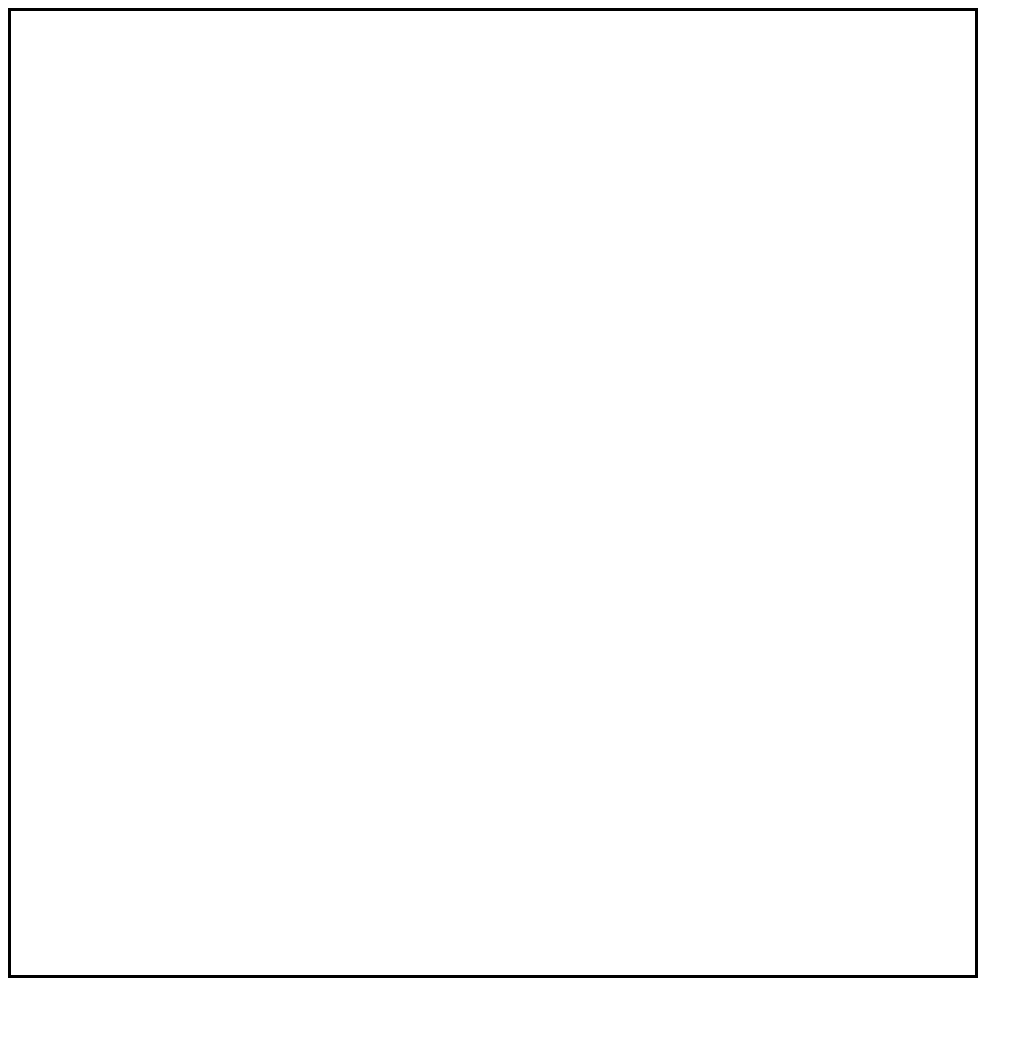
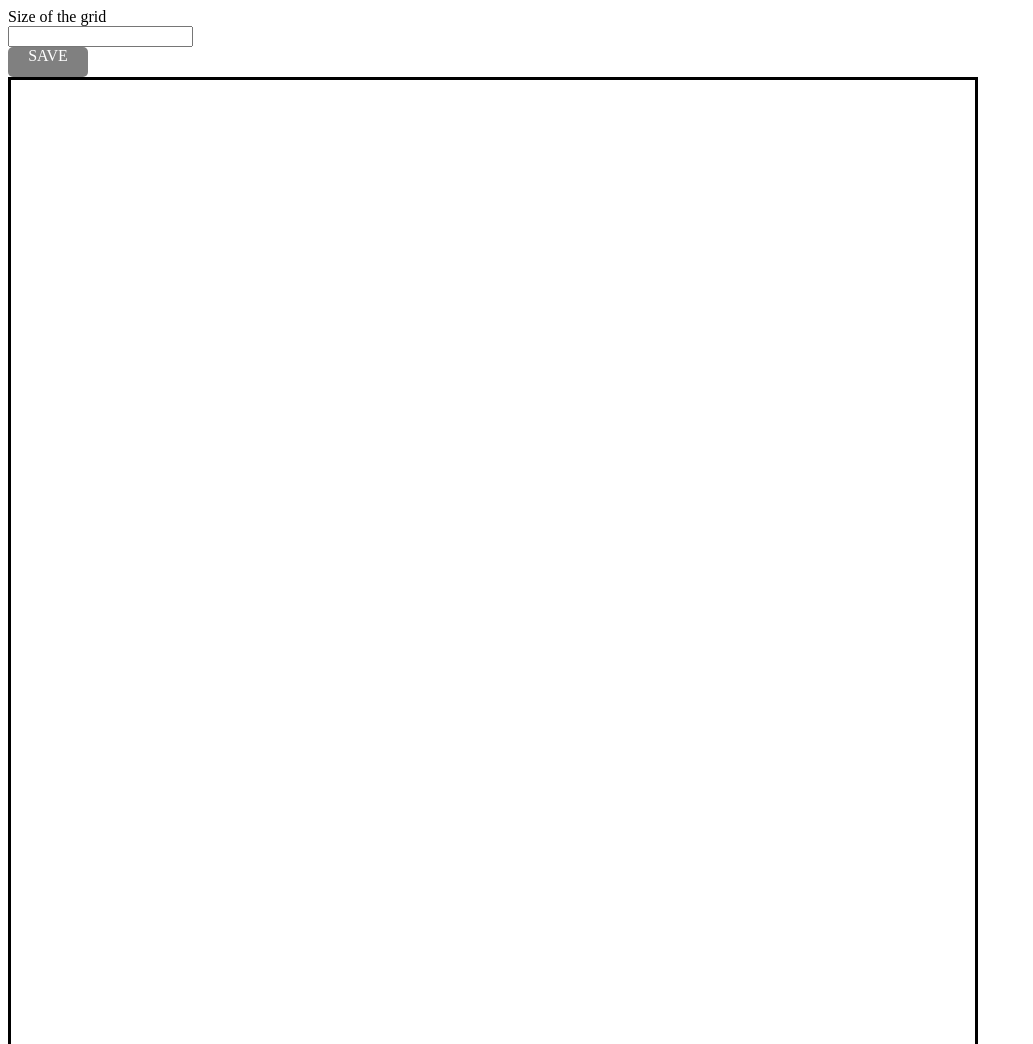
Before and after one commit to Shwps/etch-a-sketch, a plain HTML site: page index.html in a window 1280 px wide. Shown: the top 1044 px of the page, without its empty margins (0-1033 px from the left). Before the commit the page ends 986 px from the top, so only its background shows below. Drawn offline with Linux system fonts and the light colour scheme.

Commit message:
Added functionality to change size of grid

```diff
--- a/index.html
+++ b/index.html
@@ -7,6 +7,11 @@
         <link rel="stylesheet" href="style.css">
     </head>
     <body>
+        <form>
+            <label for="size">Size of the grid</label><br>
+            <input type="text" id="size" name="size" value="">
+        </form>
+        <div class="save">SAVE</div>
         <div class="container"></div>
     </body>
 </html>
--- a/script.js
+++ b/script.js
@@ -1,11 +1,30 @@
 const container = document.querySelector(".container");
 
-for (let i = 0; i < 16 ** 2; i++) {
-  const div = document.createElement("div");
-  div.classList.add("gridElement");
-  div.setAttribute("style", "background:; width:auto; height:auto; ");
-  div.addEventListener("mouseenter", () => div.classList.add("drawn"));
-  container.appendChild(div);
+const userInputSize = document.querySelector("#size").value;
+
+const saveButton = document.querySelector(".save");
+
+saveButton.addEventListener("click", () => updateGrid());
+
+function updateGrid (){
+  let gridSize = prompt("What size?");
+  establishGrid(gridSize);
 }
 
+
+function establishGrid (gridSize){
+  while(container.firstChild){
+    container.removeChild(container.firstChild);
+  }
+  for (let i = 0; i < gridSize ** 2; i++) {
+    const div = document.createElement("div");
+    container.setAttribute("style", `grid-template-columns: repeat(${gridSize}, 1fr);`)
+    div.classList.add("gridElement");
+    div.setAttribute("style", "background:; width:auto; height:auto; ");
+    div.addEventListener("click", () => div.classList.add("drawn"));
+    container.appendChild(div);
+  }
+}
+
+
 const gridElements = document.querySelectorAll(".gridElement");
--- a/style.css
+++ b/style.css
@@ -11,3 +11,12 @@
 .drawn {
     background: black;
 }
+
+.save {
+    background-color: grey;
+    width:80px;
+    height: 30px;
+    text-align: center;
+    border-radius: 5px;
+    color:white;
+}
```
